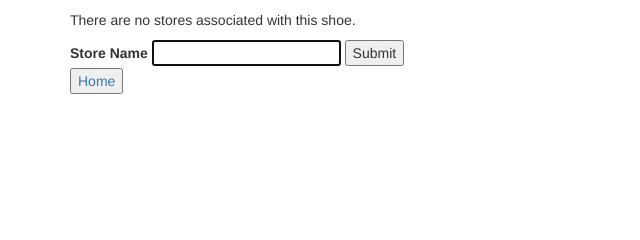
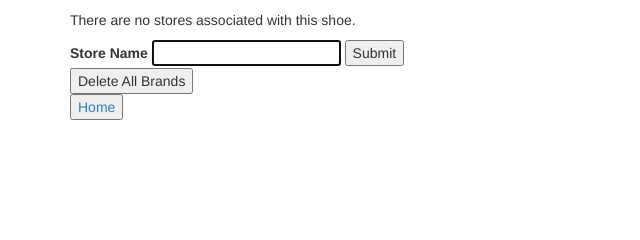
Before and after one commit to kdv24/ShoeStore, a PHP site: template views/brands.twig in a window 1280 px wide. Shown: the part 106-346 px from the top of the page, without its empty margins (0-640 px from the left). Run offline with PHP 8.4, Linux system fonts and the light colour scheme; the template is opened without the code that fills it, so the values that code supplies are empty; some libraries are stand-ins or nearby versions.

Commit message:
Add changes from yesterday

```diff
--- a/views/add_brand.twig
+++ b/views/add_brand.twig
@@ -18,6 +18,7 @@
 		<li><a href="/brands/ {{ brand.getId }}">{{ brand.getBrandname}}</a></li>
 		{% endfor %}
 	<br>
+
 	<button><a href="/">Home</a></button>
 </div>
 </body>
--- a/views/brand_edit.twig
+++ b/views/brand_edit.twig
@@ -15,7 +15,9 @@
 
 		<button type="submit">Submit</button>
 	</form>
-
+	<form action="/delete_brands" method="post">
+		<button type= 'submit'>Delete All Brands</button>
+	</form>
 	<br>
 	<button><a href="/">Home</a></button>
 </div>
--- a/views/brands.twig
+++ b/views/brands.twig
@@ -32,7 +32,9 @@
 
 		<button type="submit">Submit</button>
 	</form>
-
+	<form action="/delete_brands" method="post">
+		<button type= 'submit'>Delete All Brands</button>
+	</form>
 
 	<button><a href="/">Home</a></button>
 </div>
```
